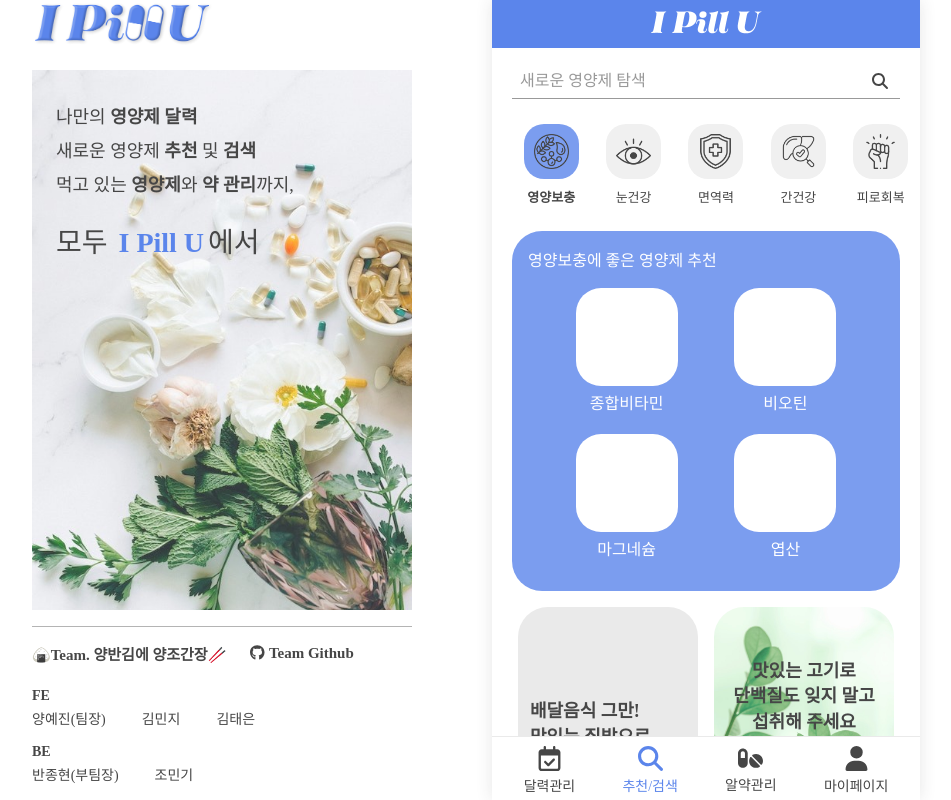
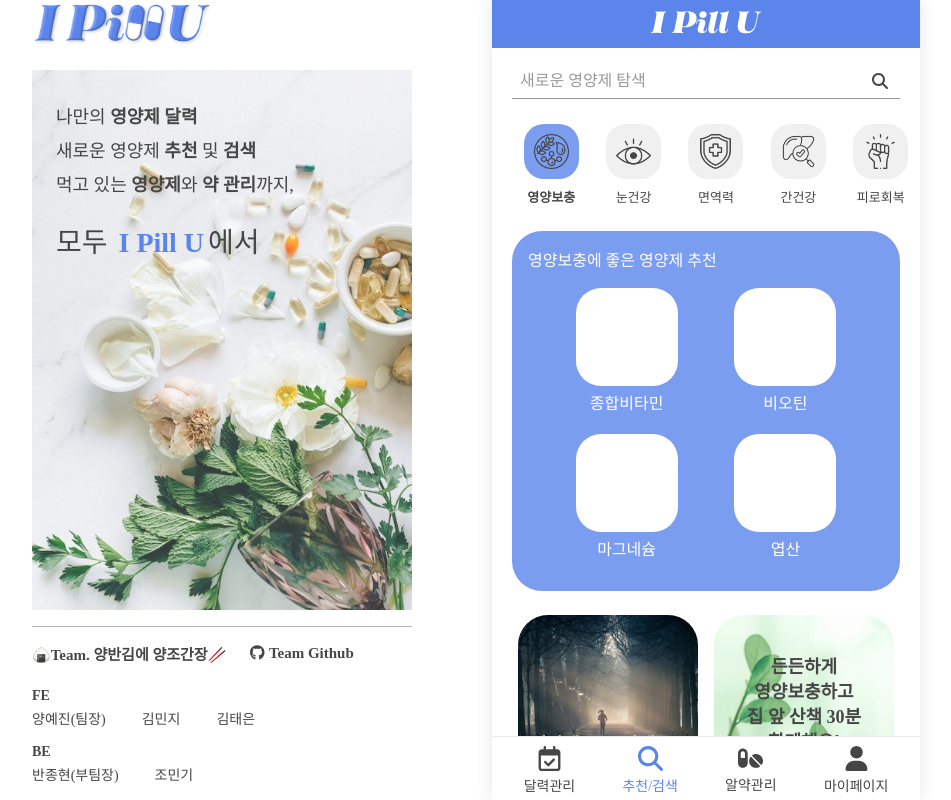
Before and after one commit to codestates-seb/seb42_main_013, a React (Create React App) app in the folder client/: page / in a window 1280 px wide. Shown: the whole page, without its empty margins (164-1115 px from the left). Built offline with nearby package versions, Linux system fonts and the light colour scheme; a web font is replaced by a local one.

Commit message:
[Feat] 추천, 검색, header, footer 기능 구현 및 수정

```diff
--- a/client/src/components/Footer.js
+++ b/client/src/components/Footer.js
@@ -4,7 +4,6 @@ import { faCalendarCheck } from "@fortawesome/free-regular-svg-icons";
 import { faPills } from "@fortawesome/free-solid-svg-icons";
 import { faMagnifyingGlass } from "@fortawesome/free-solid-svg-icons";
 import { faUser } from "@fortawesome/free-solid-svg-icons";
-import { useState } from "react";
 import { useLocation, useNavigate } from "react-router-dom";
 import { useDispatch } from "react-redux";
 import { searchActions } from "../reducer/searchReducer";
--- a/client/src/components/Header.js
+++ b/client/src/components/Header.js
@@ -48,7 +48,12 @@ function Header() {
 
   const prevBtnHandler = (e) => {
     e.preventDefault();
-    navigate(-1);
+    if (pathname === "/search") {
+      dispatch(searchActions.removeSearchValue());
+      navigate("/");
+    } else {
+      navigate(-1);
+    }
   }
 
   const removeHandler = () => {
@@ -58,9 +63,9 @@ function Header() {
   return (
     <HeaderContainer>
       <FontAwesomeIcon icon={faChevronLeft}
-      className={`${(pathname === "/datacreate" || pathname === "/login" || pathname === "/search") ? "icon" : "icon hidden"}`}
-      onClick={prevBtnHandler}/>
-      <Link to="/" onClick={removeHandler}><img src="images/logo_header.png" alt="logo" className="logo"/></Link>
+        className={`${(pathname === "/datacreate" || pathname === "/login" || pathname === "/search") ? "icon" : "icon hidden"}`}
+        onClick={prevBtnHandler} />
+      <Link to="/" onClick={removeHandler}><img src="images/logo_header.png" alt="logo" className="logo" /></Link>
       <RightDiv>
         <FontAwesomeIcon icon={faArrowRightFromBracket} className={`${(pathname === "/mypage" || pathname === "/setuserinfo") ? "icon" : "icon none"}`} />
         <FontAwesomeIcon icon={faPlus} className={`${pathname === "/summary" ? "icon" : "icon none"}`} />
--- a/client/src/components/ScrollBar.js
+++ b/client/src/components/ScrollBar.js
@@ -63,8 +63,8 @@ function ScrollBar() {
       >
         {health.map(el => {
           return (
-            <SwiperSlide key={el.id} className={el.title === state.isClicked ? "selected-area category" : "category"} onClick={clickHandler} id={el.title}>
-              <CategoryIconDiv className={el.title === state.isClicked ? "category-select" : ""}>
+            <SwiperSlide key={el.id} className={el.title === state.selectedConcern ? "selected-area category" : "category"} onClick={clickHandler} id={el.title}>
+              <CategoryIconDiv className={el.title === state.selectedConcern ? "category-select" : ""}>
                 <img src={el.src} alt="health-icon" />
               </CategoryIconDiv>
               <div>{el.title}</div>
--- a/client/src/pages/Search.js
+++ b/client/src/pages/Search.js
@@ -2,7 +2,7 @@ import styled from "styled-components";
 import SearchBar from "../components/SearchBar";
 import Items from "../components/Items";
 import { useEffect, useState } from "react";
-import { useSearchParams } from "react-router-dom";
+import { useSearchParams, useLocation } from "react-router-dom";
 import axios from "axios";
 import { FontAwesomeIcon } from "@fortawesome/react-fontawesome";
 import { faChevronLeft } from "@fortawesome/free-solid-svg-icons";
@@ -94,6 +94,7 @@ const PaginationDiv = styled.div`
 function Search() {
   const [data, setData] = useState([]);
   const [isClicked, setIsClicked] = useState(1);
+  const { pathname } = useLocation();
   const [searchParams, setSearchParams] = useSearchParams();
   const numbers = [1, 2, 3, 4, 5]
   const query = searchParams.get("query");
@@ -132,7 +133,7 @@ function Search() {
     }
   }
 
-  console.log()
+  console.log(pathname);
 
   return (
     <SearchContainer>
@@ -147,7 +148,7 @@ function Search() {
           </div>
           <PriceFilterBtn className="not-price-area">적용</PriceFilterBtn>
         </PriceFilterDiv> */}
-        <div className="search-result">검색 결과</div>
+        <div className="search-result">'{query}' 검색 결과</div>
         {data.map((el, idx) => {
           return (
             <Items key={idx} title={el.title} img={el.image} link={el.link} price={el.lprice} />
--- a/client/src/pages/Suggest.js
+++ b/client/src/pages/Suggest.js
@@ -3,12 +3,12 @@ import SearchBar from "../components/SearchBar";
 import ScrollBar from "../components/ScrollBar";
 import { useSelector, useDispatch } from "react-redux";
 import { health } from "../components/Health";
-import { useLocation } from "react-router-dom";
 import { useEffect } from "react";
 import { concernActions } from "../reducer/concernReducer";
 import card1 from "../images/cards/card1.jpg";
 import card2 from "../images/cards/card2.jpg";
 import card3 from "../images/cards/card3.jpg";
+import card4 from "../images/cards/card4.jpg";
 
 const SuggestContainer = styled.div`
   background-color: #ffffff;
@@ -30,7 +30,7 @@ const SugContentConatiner = styled.div`
 `
 
 const LargeContent = styled.div`
-  margin-bottom: 16px;
+  margin-bottom: var(--gap-lg);
   padding: var(--gap-md);
   width: 100%;
   height: 360px;
@@ -89,9 +89,11 @@ const SmallContent1 = styled.div`
   width: 46.395%;
   height: 180px;
   border-style: none;
-  background-color: var(--black-500);
+  background-image: url(${card4});
+  background-size: cover;
+  background-position: center;
   border-radius: 30px;
-  color: var(--black-100);
+  color: var(--black-600);
   font-size: 18px;
   font-weight: 600;
   word-break: keep-all;
@@ -117,6 +119,7 @@ const SmallContent2 = styled(SmallContent1)`
   background-size: cover;
   background-position: center;
   border-style: none;
+  color: var(--black-100);
 `
 
 const SmallContent3 = styled(SmallContent1)`
@@ -137,18 +140,19 @@ const SmallContent4 = styled(SmallContent1)`
   background-image: url(${card1});
   background-size: cover;
   background-position: center;
+  color: var(--black-100);
 `
 
 function Suggest() {
   const state = useSelector(state => state.concernReducer);
   const dispatch = useDispatch();
-  const clickedConcern = health.filter(el => el.title === state.isClicked)[0];
-  const { pathname } = useLocation();
+  const clickedConcern = health.filter(el => el.title === state.selectedConcern)[0];
+  const numbers = [0, 1, 2, 3].sort(() => Math.random() - 0.5);
 
   useEffect(() => {
     const data = "영양보충"
     dispatch(concernActions.changeConcernClicked({ data }));
-  }, [pathname])
+  }, [])
 
   return (
     <SuggestContainer>
@@ -156,7 +160,7 @@ function Suggest() {
       <SugContentConatiner>
         <ScrollBar />
         <LargeContent>
-          <div>{state.isClicked}에 좋은 영양제 추천</div>
+          <div>{state.selectedConcern}에 좋은 영양제 추천</div>
           <SupplementsArea>
             {clickedConcern.supplementsList.map((el, idx) => {
               return (
@@ -170,16 +174,16 @@ function Suggest() {
         </LargeContent>
         <div className="smallcontent-area">
           <SmallContent1>
-            <div>{clickedConcern.contents[0]}</div>
+            <div>{clickedConcern.contents[numbers[0]]}</div>
           </SmallContent1>
           <SmallContent2>
-            <div>{clickedConcern.contents[1]}</div>
+            <div>{clickedConcern.contents[numbers[1]]}</div>
           </SmallContent2>
           <SmallContent3>
-            <div>{clickedConcern.contents[2]}</div>
+            <div>{clickedConcern.contents[numbers[2]]}</div>
           </SmallContent3>
           <SmallContent4>
-            <div>{clickedConcern.contents[3]}</div>
+            <div>{clickedConcern.contents[numbers[3]]}</div>
           </SmallContent4>
         </div>
       </SugContentConatiner>
--- a/client/src/reducer/concernReducer.js
+++ b/client/src/reducer/concernReducer.js
@@ -1,13 +1,13 @@
 import { createSlice } from "@reduxjs/toolkit";
 // 이렇게 설정하면 tag빼고는 보존이 가능
-let initialState = {isClicked: "영양보충"};
+let initialState = {selectedConcern: "영양보충"};
 
 const concernSlice = createSlice({
   name: 'concern',
   initialState,
   reducers: {
     changeConcernClicked: (state, action) => {
-      state.isClicked = action.payload.data;
+      state.selectedConcern = action.payload.data;
     }
   }
 })
```
Also changed, not shown: client/src/images/cards/card4.jpg (added).
